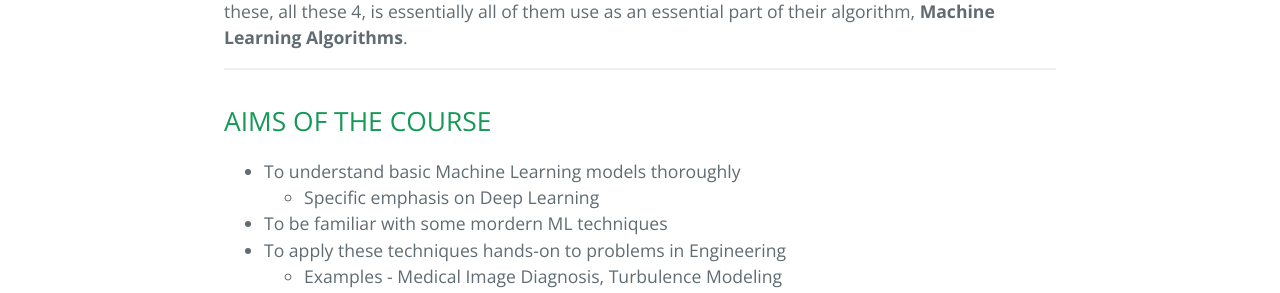
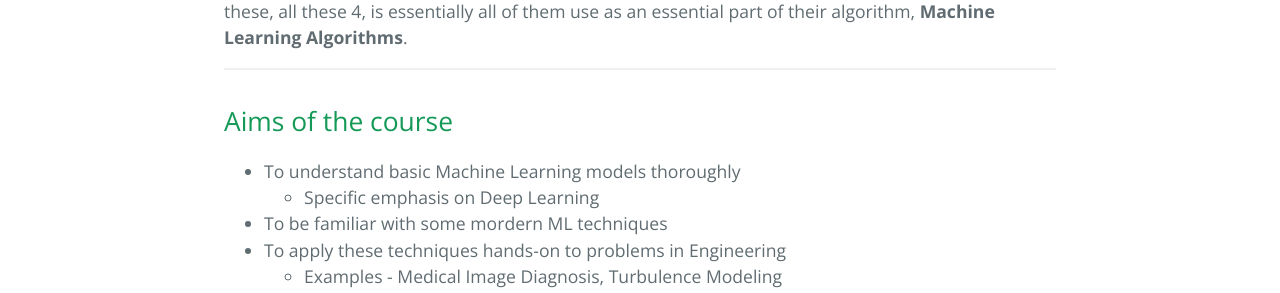
Before and after one commit to Sindhujayeswanthkumar/MLESA, a Jekyll site: the page built from index.md, in a window 1280 px wide. Shown: the part 737-1030 px from the top of the page. Built offline with Jekyll 4.4.1, drawn with Linux system fonts in a browser that asks for light colours.

```diff
--- a/index.md
+++ b/index.md
@@ -9,7 +9,7 @@ Welcome to machine learning for engineering and science applications. We have se
 
 ---
 
-## AIMS OF THE COURSE
+## Aims of the course
 - To understand basic Machine Learning models thoroughly
   - Specific emphasis on Deep Learning
 - To be familiar with some mordern ML techniques
```
